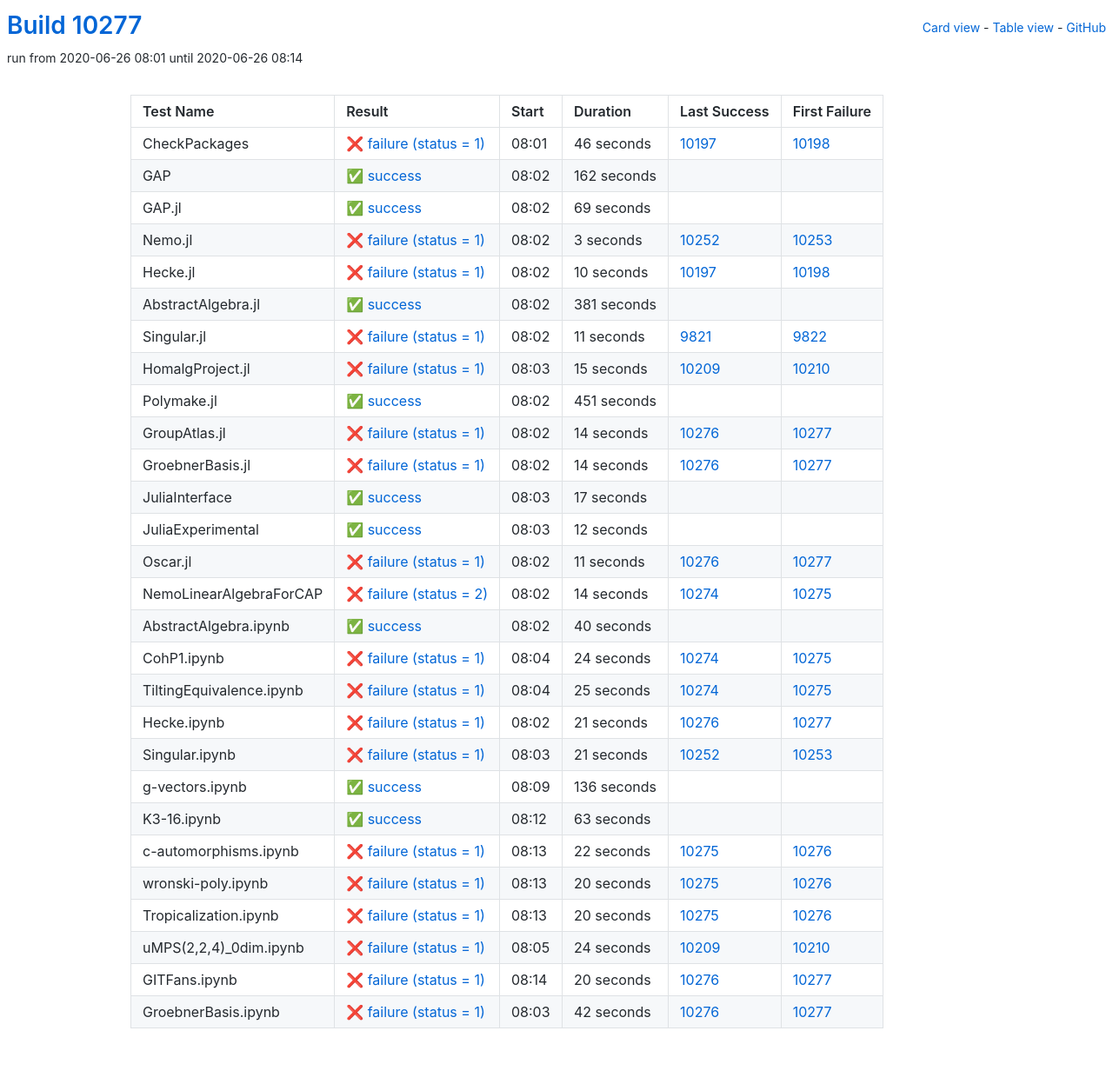
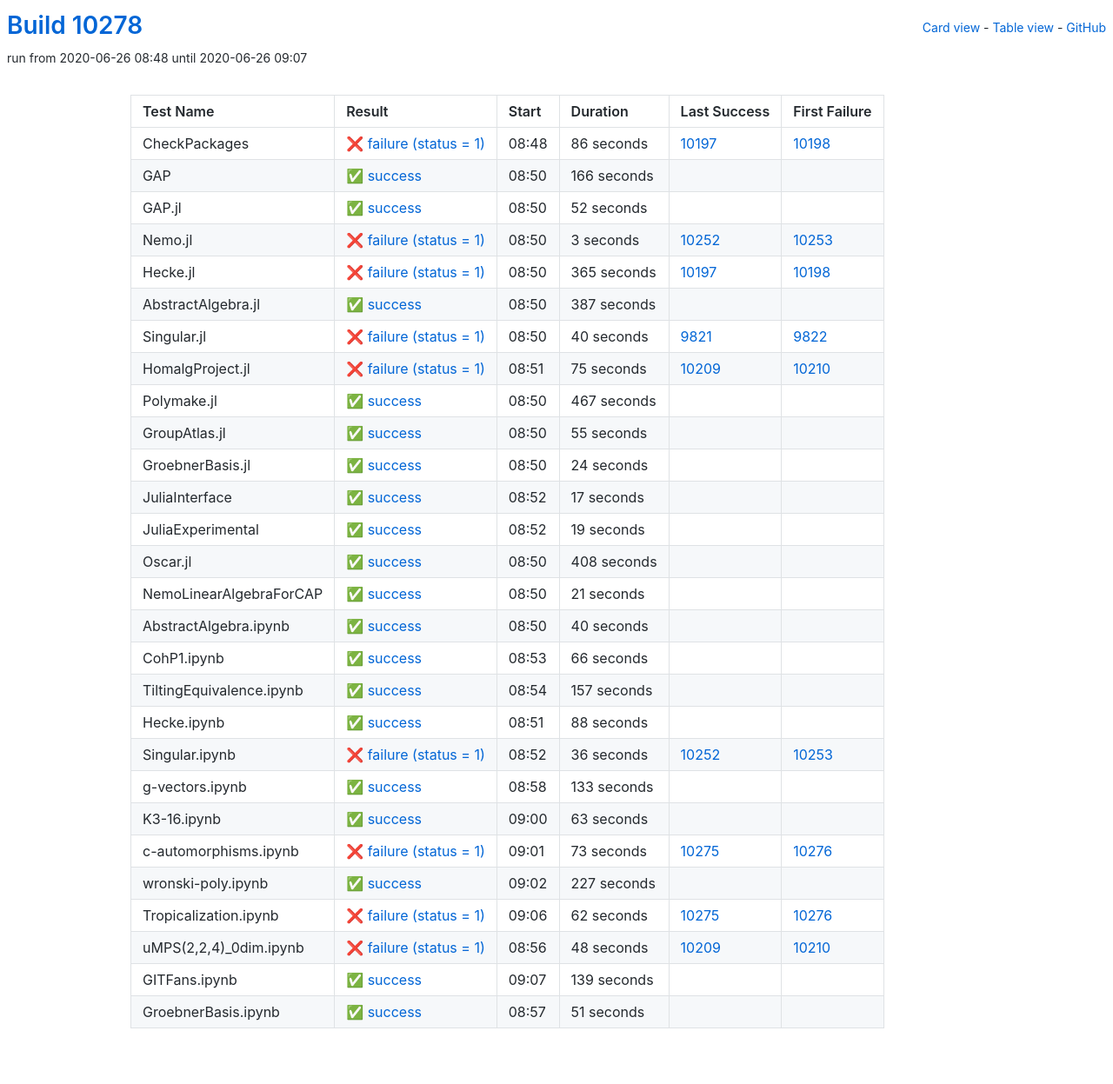
Before and after one commit to oscar-system/oscar-ci-status, a Jekyll site: the page built from table.html, in a window 1280 px wide. Shown: the whole page at 87% size. Built offline with Jekyll 4.4.1, drawn with Linux system fonts in a browser that asks for light colours.

Commit message:
Build #10278

```diff
--- a/_data/ci.yml
+++ b/_data/ci.yml
@@ -1,6 +1,6 @@
 ---
-build: 10277
-build_url: https://oscarci.mathematik.uni-kl.de/job/oscar/10277/
+build: 10278
+build_url: https://oscarci.mathematik.uni-kl.de/job/oscar/10278/
 job: oscar
 organization: oscar-system
 repo: oscar-ci-status
@@ -8,44 +8,44 @@
 tests:
 - name: CheckPackages
   id: checkpackages
-  log: https://oscarci.mathematik.uni-kl.de/job/oscar/10277/artifact/logs/build-10277/CheckPackages.log
-  start: 2020-06-26 08:01
+  log: https://oscarci.mathematik.uni-kl.de/job/oscar/10278/artifact/logs/build-10278/CheckPackages.log
+  start: 2020-06-26 08:48
   success: false
   exitcode: 1
   status: failure
-  duration: 46
+  duration: 86
   last_success: 10197
   last_success_url: https://oscarci.mathematik.uni-kl.de/job/oscar/10197/
   first_failure: 10198
   first_failure_url: https://oscarci.mathematik.uni-kl.de/job/oscar/10198/
 - name: GAP
   id: gap
-  log: https://oscarci.mathematik.uni-kl.de/job/oscar/10277/artifact/logs/build-10277/GAP.log
-  start: 2020-06-26 08:02
+  log: https://oscarci.mathematik.uni-kl.de/job/oscar/10278/artifact/logs/build-10278/GAP.log
+  start: 2020-06-26 08:50
   success: true
   exitcode: 0
   status: success
-  duration: 162
+  duration: 166
   last_success: false
   last_success_url:
   first_failure: false
   first_failure_url:
 - name: GAP.jl
   id: gap-jl
-  log: https://oscarci.mathematik.uni-kl.de/job/oscar/10277/artifact/logs/build-10277/GAP.jl.log
-  start: 2020-06-26 08:02
+  log: https://oscarci.mathematik.uni-kl.de/job/oscar/10278/artifact/logs/build-10278/GAP.jl.log
+  start: 2020-06-26 08:50
   success: true
   exitcode: 0
   status: success
-  duration: 69
+  duration: 52
   last_success: false
   last_success_url:
   first_failure: false
   first_failure_url:
 - name: Nemo.jl
   id: nemo-jl
-  log: https://oscarci.mathematik.uni-kl.de/job/oscar/10277/artifact/logs/build-10277/Nemo.jl.log
-  start: 2020-06-26 08:02
+  log: https://oscarci.mathematik.uni-kl.de/job/oscar/10278/artifact/logs/build-10278/Nemo.jl.log
+  start: 2020-06-26 08:50
   success: false
   exitcode: 1
   status: failure
@@ -56,92 +56,92 @@
   first_failure_url: https://oscarci.mathematik.uni-kl.de/job/oscar/10253/
 - name: Hecke.jl
   id: hecke-jl
-  log: https://oscarci.mathematik.uni-kl.de/job/oscar/10277/artifact/logs/build-10277/Hecke.jl.log
-  start: 2020-06-26 08:02
+  log: https://oscarci.mathematik.uni-kl.de/job/oscar/10278/artifact/logs/build-10278/Hecke.jl.log
+  start: 2020-06-26 08:50
   success: false
   exitcode: 1
   status: failure
-  duration: 10
+  duration: 365
   last_success: 10197
   last_success_url: https://oscarci.mathematik.uni-kl.de/job/oscar/10197/
   first_failure: 10198
   first_failure_url: https://oscarci.mathematik.uni-kl.de/job/oscar/10198/
 - name: AbstractAlgebra.jl
   id: abstractalgebra-jl
-  log: https://oscarci.mathematik.uni-kl.de/job/oscar/10277/artifact/logs/build-10277/AbstractAlgebra.jl.log
-  start: 2020-06-26 08:02
+  log: https://oscarci.mathematik.uni-kl.de/job/oscar/10278/artifact/logs/build-10278/AbstractAlgebra.jl.log
+  start: 2020-06-26 08:50
   success: true
   exitcode: 0
   status: success
-  duration: 381
+  duration: 387
   last_success: false
   last_success_url:
   first_failure: false
   first_failure_url:
 - name: Singular.jl
   id: singular-jl
-  log: https://oscarci.mathematik.uni-kl.de/job/oscar/10277/artifact/logs/build-10277/Singular.jl.log
-  start: 2020-06-26 08:02
+  log: https://oscarci.mathematik.uni-kl.de/job/oscar/10278/artifact/logs/build-10278/Singular.jl.log
+  start: 2020-06-26 08:50
   success: false
   exitcode: 1
   status: failure
-  duration: 11
+  duration: 40
   last_success: 9821
   last_success_url: https://oscarci.mathematik.uni-kl.de/job/oscar/9821/
   first_failure: 9822
   first_failure_url: https://oscarci.mathematik.uni-kl.de/job/oscar/9822/
 - name: HomalgProject.jl
   id: homalgproject-jl
-  log: https://oscarci.mathematik.uni-kl.de/job/oscar/10277/artifact/logs/build-10277/HomalgProject.jl.log
-  start: 2020-06-26 08:03
+  log: https://oscarci.mathematik.uni-kl.de/job/oscar/10278/artifact/logs/build-10278/HomalgProject.jl.log
+  start: 2020-06-26 08:51
   success: false
   exitcode: 1
   status: failure
-  duration: 15
+  duration: 75
   last_success: 10209
   last_success_url: https://oscarci.mathematik.uni-kl.de/job/oscar/10209/
   first_failure: 10210
   first_failure_url: https://oscarci.mathematik.uni-kl.de/job/oscar/10210/
 - name: Polymake.jl
   id: polymake-jl
-  log: https://oscarci.mathematik.uni-kl.de/job/oscar/10277/artifact/logs/build-10277/Polymake.jl.log
-  start: 2020-06-26 08:02
+  log: https://oscarci.mathematik.uni-kl.de/job/oscar/10278/artifact/logs/build-10278/Polymake.jl.log
+  start: 2020-06-26 08:50
   success: true
   exitcode: 0
   status: success
-  duration: 451
+  duration: 467
   last_success: false
   last_success_url:
   first_failure: false
   first_failure_url:
 - name: GroupAtlas.jl
   id: groupatlas-jl
-  log: https://oscarci.mathematik.uni-kl.de/job/oscar/10277/artifact/logs/build-10277/GroupAtlas.jl.log
-  start: 2020-06-26 08:02
-  success: false
-  exitcode: 1
-  status: failure
-  duration: 14
-  last_success: 10276
-  last_success_url: https://oscarci.mathematik.uni-kl.de/job/oscar/10276/
-  first_failure: 10277
-  first_failure_url: https://oscarci.mathematik.uni-kl.de/job/oscar/10277/
+  log: https://oscarci.mathematik.uni-kl.de/job/oscar/10278/artifact/logs/build-10278/GroupAtlas.jl.log
+  start: 2020-06-26 08:50
+  success: true
+  exitcode: 0
+  status: success
+  duration: 55
+  last_success: false
+  last_success_url:
+  first_failure: false
+  first_failure_url:
 - name: GroebnerBasis.jl
   id: groebnerbasis-jl
-  log: https://oscarci.mathematik.uni-kl.de/job/oscar/10277/artifact/logs/build-10277/GroebnerBasis.jl.log
-  start: 2020-06-26 08:02
-  success: false
-  exitcode: 1
-  status: failure
-  duration: 14
-  last_success: 10276
-  last_success_url: https://oscarci.mathematik.uni-kl.de/job/oscar/10276/
-  first_failure: 10277
-  first_failure_url: https://oscarci.mathematik.uni-kl.de/job/oscar/10277/
+  log: https://oscarci.mathematik.uni-kl.de/job/oscar/10278/artifact/logs/build-10278/GroebnerBasis.jl.log
+  start: 2020-06-26 08:50
+  success: true
+  exitcode: 0
+  status: success
+  duration: 24
+  last_success: false
+  last_success_url:
+  first_failure: false
+  first_failure_url:
 - name: JuliaInterface
   id: juliainterface
-  log: https://oscarci.mathematik.uni-kl.de/job/oscar/10277/artifact/logs/build-10277/JuliaInterface.log
-  start: 2020-06-26 08:03
+  log: https://oscarci.mathematik.uni-kl.de/job/oscar/10278/artifact/logs/build-10278/JuliaInterface.log
+  start: 2020-06-26 08:52
   success: true
   exitcode: 0
   status: success
@@ -152,44 +152,44 @@
   first_failure_url:
 - name: JuliaExperimental
   id: juliaexperimental
-  log: https://oscarci.mathematik.uni-kl.de/job/oscar/10277/artifact/logs/build-10277/JuliaExperimental.log
-  start: 2020-06-26 08:03
+  log: https://oscarci.mathematik.uni-kl.de/job/oscar/10278/artifact/logs/build-10278/JuliaExperimental.log
+  start: 2020-06-26 08:52
   success: true
   exitcode: 0
   status: success
-  duration: 12
+  duration: 19
   last_success: false
   last_success_url:
   first_failure: false
   first_failure_url:
 - name: Oscar.jl
   id: oscar-jl
-  log: https://oscarci.mathematik.uni-kl.de/job/oscar/10277/artifact/logs/build-10277/Oscar.jl.log
-  start: 2020-06-26 08:02
-  success: false
-  exitcode: 1
-  status: failure
-  duration: 11
-  last_success: 10276
-  last_success_url: https://oscarci.mathematik.uni-kl.de/job/oscar/10276/
-  first_failure: 10277
-  first_failure_url: https://oscarci.mathematik.uni-kl.de/job/oscar/10277/
+  log: https://oscarci.mathematik.uni-kl.de/job/oscar/10278/artifact/logs/build-10278/Oscar.jl.log
+  start: 2020-06-26 08:50
+  success: true
+  exitcode: 0
+  status: success
+  duration: 408
+  last_success: false
+  last_success_url:
+  first_failure: false
+  first_failure_url:
 - name: NemoLinearAlgebraForCAP
   id: nemolinearalgebraforcap
-  log: https://oscarci.mathematik.uni-kl.de/job/oscar/10277/artifact/logs/build-10277/NemoLinearAlgebraForCAP.log
-  start: 2020-06-26 08:02
-  success: false
-  exitcode: 2
-  status: failure
-  duration: 14
-  last_success: 10274
-  last_success_url: https://oscarci.mathematik.uni-kl.de/job/oscar/10274/
-  first_failure: 10275
-  first_failure_url: https://oscarci.mathematik.uni-kl.de/job/oscar/10275/
+  log: https://oscarci.mathematik.uni-kl.de/job/oscar/10278/artifact/logs/build-10278/NemoLinearAlgebraForCAP.log
+  start: 2020-06-26 08:50
+  success: true
+  exitcode: 0
+  status: success
+  duration: 21
+  last_success: false
+  last_success_url:
+  first_failure: false
+  first_failure_url:
 - name: AbstractAlgebra.ipynb
   id: abstractalgebra-ipynb
-  log: https://oscarci.mathematik.uni-kl.de/job/oscar/10277/artifact/logs/build-10277/AbstractAlgebra.ipynb.log
-  start: 2020-06-26 08:02
+  log: https://oscarci.mathematik.uni-kl.de/job/oscar/10278/artifact/logs/build-10278/AbstractAlgebra.ipynb.log
+  start: 2020-06-26 08:50
   success: true
   exitcode: 0
   status: success
@@ -200,68 +200,68 @@
   first_failure_url:
 - name: CohP1.ipynb
   id: cohp1-ipynb
-  log: https://oscarci.mathematik.uni-kl.de/job/oscar/10277/artifact/logs/build-10277/CohP1.ipynb.log
-  start: 2020-06-26 08:04
+  log: https://oscarci.mathematik.uni-kl.de/job/oscar/10278/artifact/logs/build-10278/CohP1.ipynb.log
+  start: 2020-06-26 08:53
+  success: true
+  exitcode: 0
+  status: success
+  duration: 66
+  last_success: false
+  last_success_url:
+  first_failure: false
+  first_failure_url:
+- name: TiltingEquivalence.ipynb
+  id: tiltingequivalence-ipynb
+  log: https://oscarci.mathematik.uni-kl.de/job/oscar/10278/artifact/logs/build-10278/TiltingEquivalence.ipynb.log
+  start: 2020-06-26 08:54
+  success: true
+  exitcode: 0
+  status: success
+  duration: 157
+  last_success: false
+  last_success_url:
+  first_failure: false
+  first_failure_url:
+- name: Hecke.ipynb
+  id: hecke-ipynb
+  log: https://oscarci.mathematik.uni-kl.de/job/oscar/10278/artifact/logs/build-10278/Hecke.ipynb.log
+  start: 2020-06-26 08:51
+  success: true
+  exitcode: 0
+  status: success
+  duration: 88
+  last_success: false
+  last_success_url:
+  first_failure: false
+  first_failure_url:
+- name: Singular.ipynb
+  id: singular-ipynb
+  log: https://oscarci.mathematik.uni-kl.de/job/oscar/10278/artifact/logs/build-10278/Singular.ipynb.log
+  start: 2020-06-26 08:52
   success: false
   exitcode: 1
   status: failure
-  duration: 24
-  last_success: 10274
-  last_success_url: https://oscarci.mathematik.uni-kl.de/job/oscar/10274/
-  first_failure: 10275
-  first_failure_url: https://oscarci.mathematik.uni-kl.de/job/oscar/10275/
-- name: TiltingEquivalence.ipynb
-  id: tiltingequivalence-ipynb
-  log: https://oscarci.mathematik.uni-kl.de/job/oscar/10277/artifact/logs/build-10277/TiltingEquivalence.ipynb.log
-  start: 2020-06-26 08:04
-  success: false
-  exitcode: 1
-  status: failure
-  duration: 25
-  last_success: 10274
-  last_success_url: https://oscarci.mathematik.uni-kl.de/job/oscar/10274/
-  first_failure: 10275
-  first_failure_url: https://oscarci.mathematik.uni-kl.de/job/oscar/10275/
-- name: Hecke.ipynb
-  id: hecke-ipynb
-  log: https://oscarci.mathematik.uni-kl.de/job/oscar/10277/artifact/logs/build-10277/Hecke.ipynb.log
-  start: 2020-06-26 08:02
-  success: false
-  exitcode: 1
-  status: failure
-  duration: 21
-  last_success: 10276
-  last_success_url: https://oscarci.mathematik.uni-kl.de/job/oscar/10276/
-  first_failure: 10277
-  first_failure_url: https://oscarci.mathematik.uni-kl.de/job/oscar/10277/
-- name: Singular.ipynb
-  id: singular-ipynb
-  log: https://oscarci.mathematik.uni-kl.de/job/oscar/10277/artifact/logs/build-10277/Singular.ipynb.log
-  start: 2020-06-26 08:03
-  success: false
-  exitcode: 1
-  status: failure
-  duration: 21
+  duration: 36
   last_success: 10252
   last_success_url: https://oscarci.mathematik.uni-kl.de/job/oscar/10252/
   first_failure: 10253
   first_failure_url: https://oscarci.mathematik.uni-kl.de/job/oscar/10253/
 - name: g-vectors.ipynb
   id: g-vectors-ipynb
-  log: https://oscarci.mathematik.uni-kl.de/job/oscar/10277/artifact/logs/build-10277/g-vectors.ipynb.log
-  start: 2020-06-26 08:09
+  log: https://oscarci.mathematik.uni-kl.de/job/oscar/10278/artifact/logs/build-10278/g-vectors.ipynb.log
+  start: 2020-06-26 08:58
   success: true
   exitcode: 0
   status: success
-  duration: 136
+  duration: 133
   last_success: false
   last_success_url:
   first_failure: false
   first_failure_url:
 - name: K3-16.ipynb
   id: k3-16-ipynb
-  log: https://oscarci.mathematik.uni-kl.de/job/oscar/10277/artifact/logs/build-10277/K3-16.ipynb.log
-  start: 2020-06-26 08:12
+  log: https://oscarci.mathematik.uni-kl.de/job/oscar/10278/artifact/logs/build-10278/K3-16.ipynb.log
+  start: 2020-06-26 09:00
   success: true
   exitcode: 0
   status: success
@@ -272,73 +272,73 @@
   first_failure_url:
 - name: c-automorphisms.ipynb
   id: c-automorphisms-ipynb
-  log: https://oscarci.mathematik.uni-kl.de/job/oscar/10277/artifact/logs/build-10277/c-automorphisms.ipynb.log
-  start: 2020-06-26 08:13
+  log: https://oscarci.mathematik.uni-kl.de/job/oscar/10278/artifact/logs/build-10278/c-automorphisms.ipynb.log
+  start: 2020-06-26 09:01
   success: false
   exitcode: 1
   status: failure
-  duration: 22
+  duration: 73
   last_success: 10275
   last_success_url: https://oscarci.mathematik.uni-kl.de/job/oscar/10275/
   first_failure: 10276
   first_failure_url: https://oscarci.mathematik.uni-kl.de/job/oscar/10276/
 - name: wronski-poly.ipynb
   id: wronski-poly-ipynb
-  log: https://oscarci.mathematik.uni-kl.de/job/oscar/10277/artifact/logs/build-10277/wronski-poly.ipynb.log
-  start: 2020-06-26 08:13
+  log: https://oscarci.mathematik.uni-kl.de/job/oscar/10278/artifact/logs/build-10278/wronski-poly.ipynb.log
+  start: 2020-06-26 09:02
+  success: true
+  exitcode: 0
+  status: success
+  duration: 227
+  last_success: false
+  last_success_url:
+  first_failure: false
+  first_failure_url:
+- name: Tropicalization.ipynb
+  id: tropicalization-ipynb
+  log: https://oscarci.mathematik.uni-kl.de/job/oscar/10278/artifact/logs/build-10278/Tropicalization.ipynb.log
+  start: 2020-06-26 09:06
   success: false
   exitcode: 1
   status: failure
-  duration: 20
-  last_success: 10275
-  last_success_url: https://oscarci.mathematik.uni-kl.de/job/oscar/10275/
-  first_failure: 10276
-  first_failure_url: https://oscarci.mathematik.uni-kl.de/job/oscar/10276/
-- name: Tropicalization.ipynb
-  id: tropicalization-ipynb
-  log: https://oscarci.mathematik.uni-kl.de/job/oscar/10277/artifact/logs/build-10277/Tropicalization.ipynb.log
-  start: 2020-06-26 08:13
-  success: false
-  exitcode: 1
-  status: failure
-  duration: 20
+  duration: 62
   last_success: 10275
   last_success_url: https://oscarci.mathematik.uni-kl.de/job/oscar/10275/
   first_failure: 10276
   first_failure_url: https://oscarci.mathematik.uni-kl.de/job/oscar/10276/
 - name: uMPS(2,2,4)_0dim.ipynb
   id: umps-2-2-4-0dim-ipynb
-  log: https://oscarci.mathematik.uni-kl.de/job/oscar/10277/artifact/logs/build-10277/uMPS-2-2-4-_0dim.ipynb.log
-  start: 2020-06-26 08:05
+  log: https://oscarci.mathematik.uni-kl.de/job/oscar/10278/artifact/logs/build-10278/uMPS-2-2-4-_0dim.ipynb.log
+  start: 2020-06-26 08:56
   success: false
   exitcode: 1
   status: failure
-  duration: 24
+  duration: 48
   last_success: 10209
   last_success_url: https://oscarci.mathematik.uni-kl.de/job/oscar/10209/
   first_failure: 10210
   first_failure_url: https://oscarci.mathematik.uni-kl.de/job/oscar/10210/
 - name: GITFans.ipynb
   id: gitfans-ipynb
-  log: https://oscarci.mathematik.uni-kl.de/job/oscar/10277/artifact/logs/build-10277/GITFans.ipynb.log
-  start: 2020-06-26 08:14
-  success: false
-  exitcode: 1
-  status: failure
-  duration: 20
-  last_success: 10276
-  last_success_url: https://oscarci.mathematik.uni-kl.de/job/oscar/10276/
-  first_failure: 10277
-  first_failure_url: https://oscarci.mathematik.uni-kl.de/job/oscar/10277/
+  log: https://oscarci.mathematik.uni-kl.de/job/oscar/10278/artifact/logs/build-10278/GITFans.ipynb.log
+  start: 2020-06-26 09:07
+  success: true
+  exitcode: 0
+  status: success
+  duration: 139
+  last_success: false
+  last_success_url:
+  first_failure: false
+  first_failure_url:
 - name: GroebnerBasis.ipynb
   id: groebnerbasis-ipynb
-  log: https://oscarci.mathematik.uni-kl.de/job/oscar/10277/artifact/logs/build-10277/GroebnerBasis.ipynb.log
-  start: 2020-06-26 08:03
-  success: false
-  exitcode: 1
-  status: failure
-  duration: 42
-  last_success: 10276
-  last_success_url: https://oscarci.mathematik.uni-kl.de/job/oscar/10276/
-  first_failure: 10277
-  first_failure_url: https://oscarci.mathematik.uni-kl.de/job/oscar/10277/
+  log: https://oscarci.mathematik.uni-kl.de/job/oscar/10278/artifact/logs/build-10278/GroebnerBasis.ipynb.log
+  start: 2020-06-26 08:57
+  success: true
+  exitcode: 0
+  status: success
+  duration: 51
+  last_success: false
+  last_success_url:
+  first_failure: false
+  first_failure_url:
```
Also changed, not shown: README.md.
